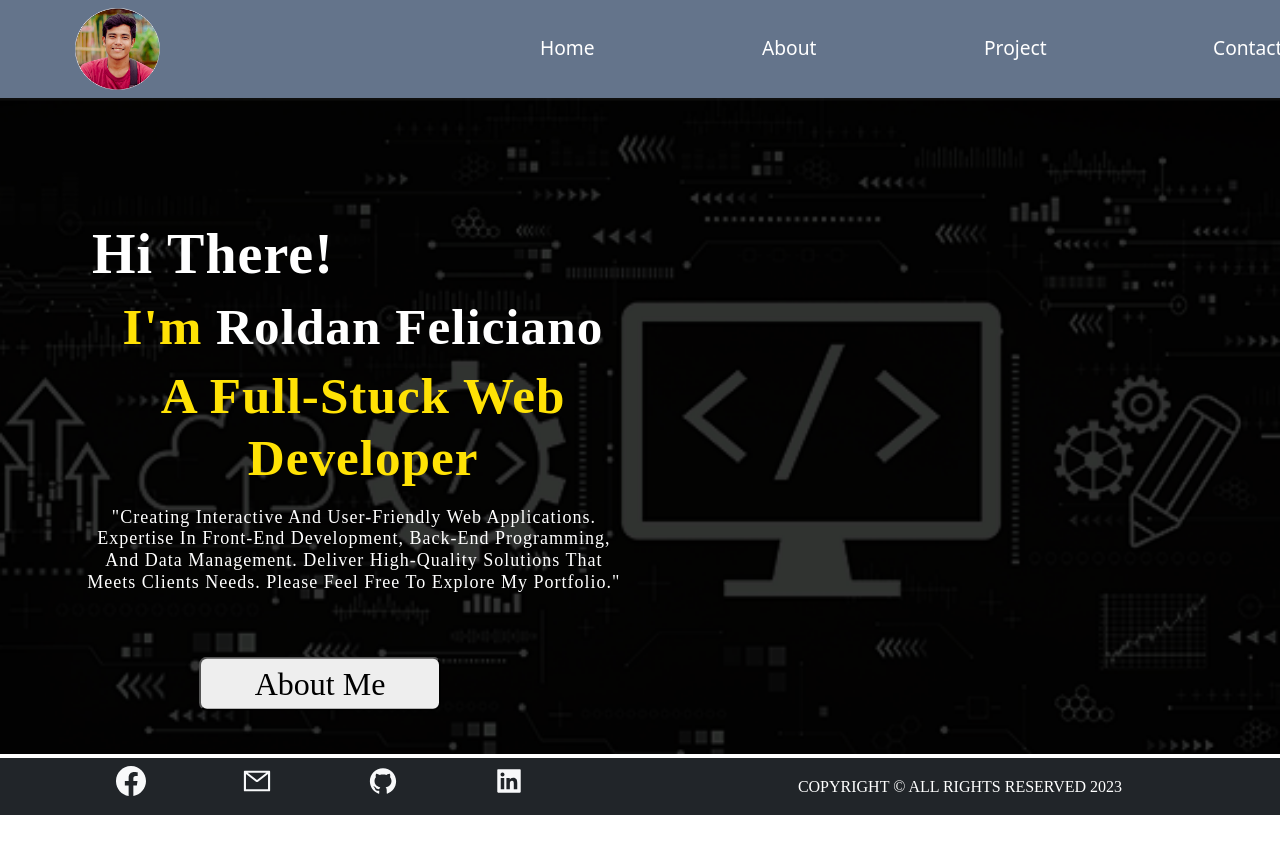
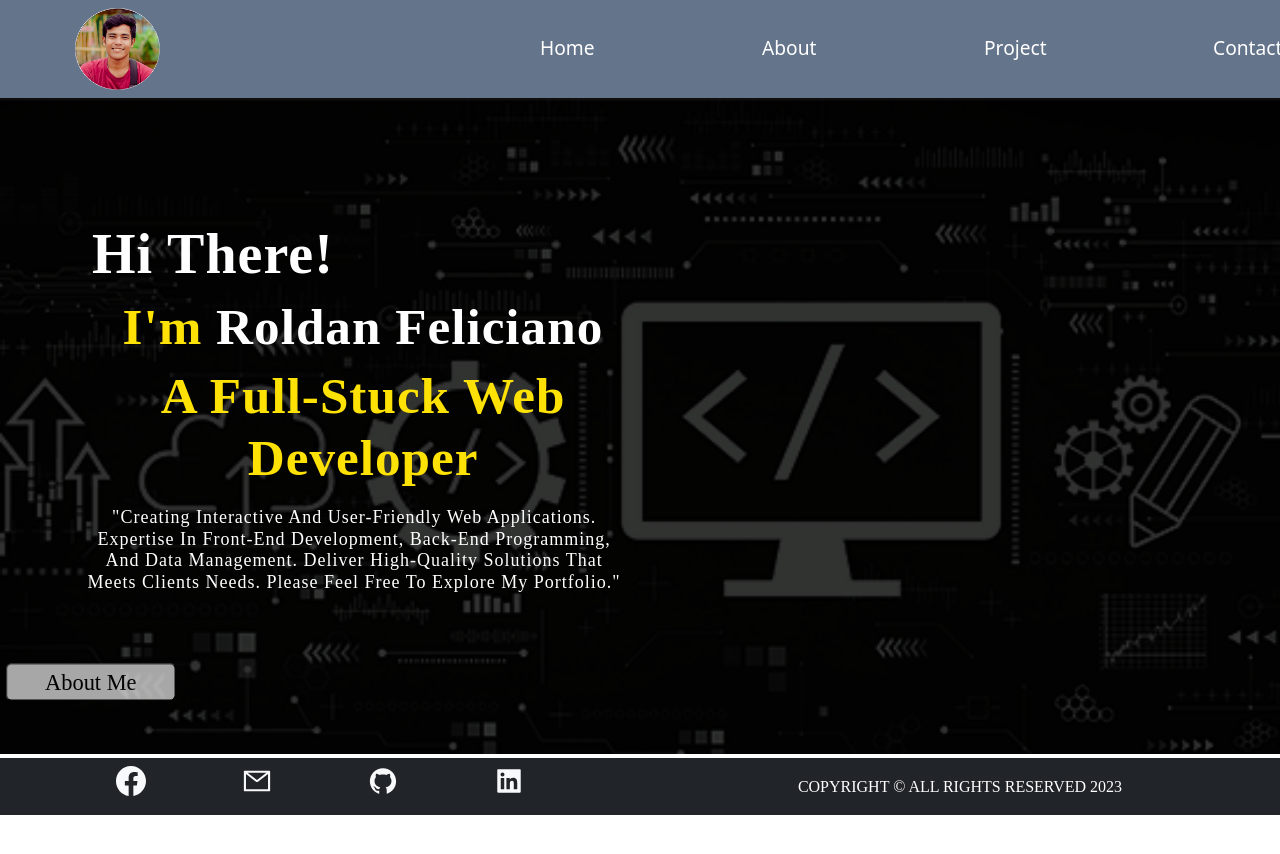
Before and after one commit to felicianoroldan/My-Portfolio, a React (Vite) app: page / in a window 1280 px wide. Shown: the top 854 px of the page. Built offline with nearby package versions, Linux system fonts and the light colour scheme.

Commit message:
added animation

```diff
--- a/src/components/Home.jsx
+++ b/src/components/Home.jsx
@@ -7,7 +7,7 @@ import 'animate.css';
 function Home() {
   return (
     <>
-     <div className="container-fluid " style={{ backgroundImage: `url("src/assets/background-img.png")`,
+     <div className="container-fluid " style={{ backgroundImage: `url("./src/assets/background-img.png")`,
       backgroundSize: "cover",
       backgroundRepeat: "no-repeat",
       height: "82vh" }}>
@@ -16,12 +16,12 @@ function Home() {
           <h1 className="hi-there animate__animated animate__bounceInDown animate__delay-1s">Hi There!</h1>
           <h1 className='text-center name animate__animated animate__zoomIn animate__delay-2s'><span className='im'>I'm</span> Roldan Feliciano</h1>
           <h1 className='text-center name animate__animated animate__fadeInRight animate__delay-3s'><span className='im'>A Full-Stuck Web Developer</span></h1>
-          <h5 className='text-center creating animate__animated animate__fadeInUpBig animate__delay-4s'>"Creating interactive and user-friendly web applications. Expertise in front-end development,
+          <h5 className='text-center creating animate__animated animate__bounceInDown animate__delay-4s'>"Creating interactive and user-friendly web applications. Expertise in front-end development,
             back-end programming, and data management. Deliver high-quality solutions that meets clients needs.
             Please feel free to explore my portfolio."
           </h5>
           <div  className='text-center about-me'>
-            <button className='rounded-3 animate__animated animate__fadeInUpBig animate__delay-5s'><span className='p-5 fs-2'>About Me</span></button>
+            <button className='rounded-3 animate__animated animate__backInLeft animate__delay-5s'><span className='p-5 fs-2'>About Me</span></button>
           </div>
         </div>
         <div className="col-12 col-md-6">
```
Also changed, not shown: src/assets/web-dev.jpg (added).
